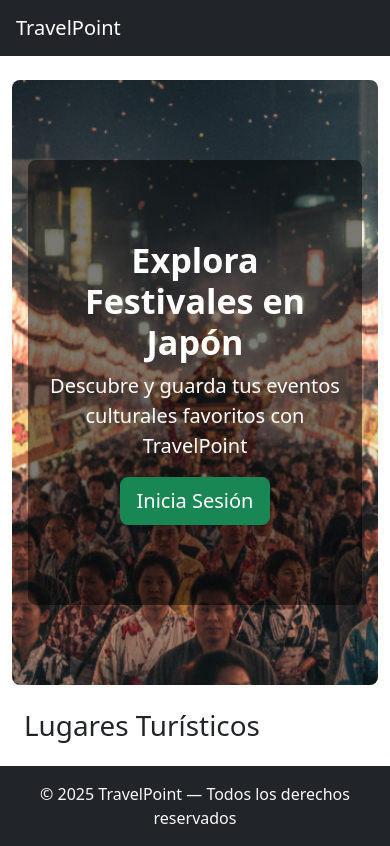
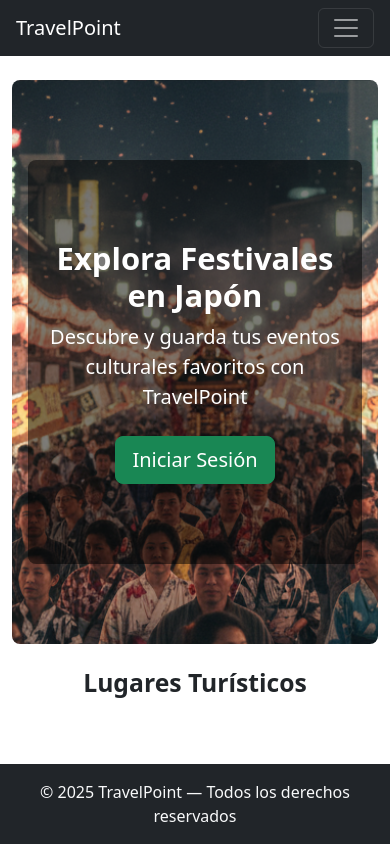
Before and after one commit to JATeR912/M6_Evaluacion_de_portafolio, a Django app: page / in a window 390 px wide. Run offline with Django 5.2, Linux system fonts and the light colour scheme; data that the repository does not hold is empty.

Commit message:
Se ajusta responsive

```diff
--- a/templates/base.html
+++ b/templates/base.html
@@ -7,34 +7,55 @@
     <link href="https://cdn.jsdelivr.net/npm/bootstrap@5.3.3/dist/css/bootstrap.min.css" rel="stylesheet">
     <link rel="stylesheet" href="{% static 'turismo/css/style.css' %}">
 </head>
+
 <body class="d-flex flex-column min-vh-100">
+
+    <!-- NAVBAR -->
     <nav class="navbar navbar-expand-lg navbar-dark bg-dark px-3">
         <a class="navbar-brand" href="{% url 'lista_lugares' %}">TravelPoint</a>
-    <div class="collapse navbar-collapse">
+
+        <!-- Botón  -->
+        <button class="navbar-toggler" type="button" data-bs-toggle="collapse"
+                data-bs-target="#navbarNav" aria-controls="navbarNav" aria-expanded="false"
+                aria-label="Toggle navigation">
+            <span class="navbar-toggler-icon"></span>
+        </button>
+
+        <!-- Menú -->
+        <div class="collapse navbar-collapse" id="navbarNav">
             <ul class="navbar-nav ms-auto">
+
                 {% if user.is_authenticated %}
                     {% if user.is_staff %}
-                    <li class="nav-item"><a class="nav-link" href="{% url 'crear_lugar' %}">Agregar Lugar</a></li>
+                        <li class="nav-item">
+                            <a class="nav-link" href="{% url 'crear_lugar' %}">Agregar Lugar</a>
+                        </li>
                     {% endif %}
                     <li class="nav-item"><a class="nav-link" href="{% url 'logout' %}">Cerrar sesión</a></li>
                 {% else %}
                     <li class="nav-item"><a class="nav-link" href="{% url 'login' %}">Ingresar</a></li>
-                <li class="nav-item"><a class="nav-link" href="{% url 'registro' %}">Registro</a></li>
+                    <li class="nav-item"><a class="nav-link" href="{% url 'registro' %}">Regístrate aquí</a></li>
                 {% endif %}
+
             </ul>
         </div>
     </nav>
 
-<div class="container-fluid mt-4">
+    <!-- CONTENIDO -->
+    <div class="container-fluid mt-4 flex-grow-1">
         {% for message in messages %}
             <div class="alert alert-{{ message.tags }}">{{ message }}</div>
         {% endfor %}
         {% block content %}{% endblock %}
     </div>
-</body>
-<footer class="bg-dark text-light py-3 mt-5 mt-auto">
+
+    <!-- FOOTER  -->
+    <footer class="bg-dark text-light py-3 mt-auto">
         <div class="container text-center">
             <p class="mb-0">© 2025 TravelPoint — Todos los derechos reservados</p>
         </div>
     </footer>
+
+    <script src="https://cdn.jsdelivr.net/npm/bootstrap@5.3.3/dist/js/bootstrap.bundle.min.js"></script>
+</body>
 </html>
--- a/turismo/templates/turismo/lista_lugares.html
+++ b/turismo/templates/turismo/lista_lugares.html
@@ -4,37 +4,65 @@
 {% block content %}
 <div class="hero mb-4">
     <div class="hero-overlay">
-        <h1 class="display-4 fw-bold">Explora Festivales en Japón</h1>
-        <p class="lead">Descubre y guarda tus eventos culturales favoritos con TravelPoint</p>
+        <h1 class="display-5 fw-bold text-center">Explora Festivales en Japón</h1>
+        <p class="lead text-center mb-4">
+            Descubre y guarda tus eventos culturales favoritos con TravelPoint
+        </p>
+
+        <div class="text-center">
             {% if user.is_authenticated %}
-            <a href="{% url 'lista_lugares' %}" class="btn btn-primary btn-lg">Ver Lugares</a>
+                <a href="{% url 'lista_lugares' %}" class="btn btn-primary btn-lg">
+                    Ver Lugares
+                </a>
             {% else %}
-            <a href="{% url 'login' %}" class="btn btn-success btn-lg">Inicia Sesión</a>
+                <a href="{% url 'login' %}" class="btn btn-success btn-lg">
+                    Iniciar Sesión
+                </a>
             {% endif %}
         </div>
     </div>
+</div>
+<div class="container my-4">
 
-<div class="container">
-    <h1 class="mb-4">Lugares Turísticos</h1>
-    <div class="row">
+    <h2 class="mb-4 text-center fw-bold">Lugares Turísticos</h2>
+
+    <div class="row g-4">
         {% for lugar in lugares %}
-        <div class="col-md-4">
-            <div class="card mb-3">
+        <div class="col-12 col-sm-6 col-md-4 col-lg-3">
+
+            <div class="card h-100 shadow-sm">
+
                 {% if lugar.imagen %}
-                <img src="{{ lugar.imagen.url }}" class="card-img-top" alt="{{ lugar.nombre }}">
+                <img src="{{ lugar.imagen.url }}" class="card-img-top object-fit-cover"
+                     style="height: 180px;" alt="{{ lugar.nombre }}">
                 {% endif %}
-                <div class="card-body">
+
+                <div class="card-body d-flex flex-column">
                     <h5 class="card-title">{{ lugar.nombre }}</h5>
-                    <p class="card-text">{{ lugar.ciudad }}</p>
+                    <p class="card-text text-muted">{{ lugar.ciudad }}</p>
+
+                    <div class="mt-auto"> <!-- empuja botones abajo -->
                         {% if user.is_authenticated %}
                             {% if user.is_staff %}
-                        <a href="{% url 'editar_lugar' lugar.pk %}" class="btn btn-warning">Editar</a>
-                        <a href="{% url 'eliminar_lugar' lugar.pk %}" class="btn btn-danger">Eliminar</a>
+                                <a href="{% url 'editar_lugar' lugar.pk %}" class="btn btn-warning btn-sm w-100 mb-2">
+                                    Editar
+                                </a>
+                                <a href="{% url 'eliminar_lugar' lugar.pk %}" class="btn btn-danger btn-sm w-100 mb-2">
+                                    Eliminar
+                                </a>
                             {% endif %}
-                    <a href="{% url 'detalle_lugar' lugar.pk %}" class="btn btn-primary">Ver detalles</a>
+
+                            <a href="{% url 'detalle_lugar' lugar.pk %}"
+                               class="btn btn-primary btn-sm w-100">
+                                Ver detalles
+                            </a>
+
                         {% else %}
-                    <a href="{% url 'login'%}" class="btn btn-primary"> Iniciar sesion para Ver detalles</a>
+                            <a href="{% url 'login' %}" class="btn btn-primary btn-sm w-100">
+                                Inicia sesión para ver detalles
+                            </a>
                         {% endif %}
+                    </div>
                 </div>
             </div>
         </div>
```
Lines whose indentation alone changed are shown as unchanged.
